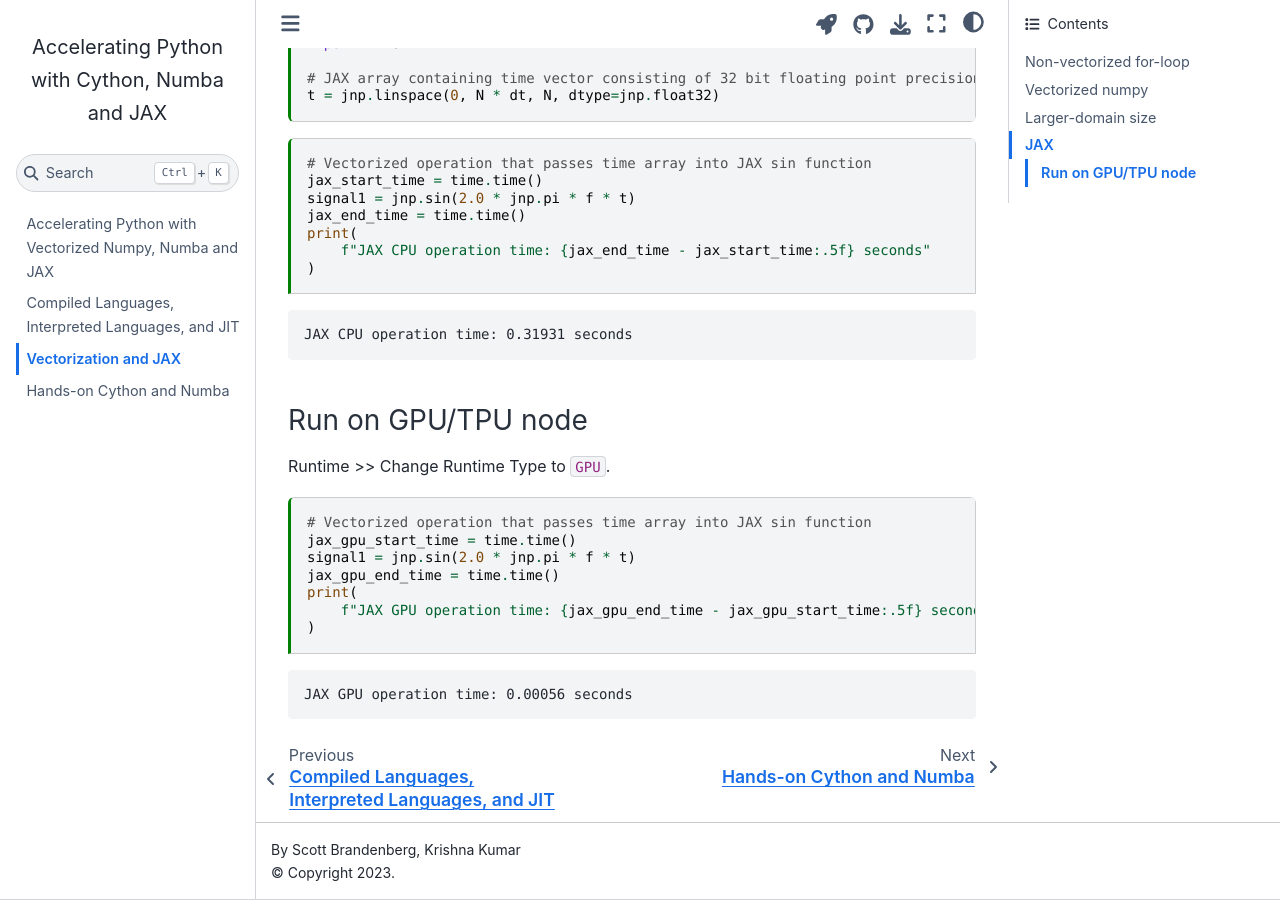
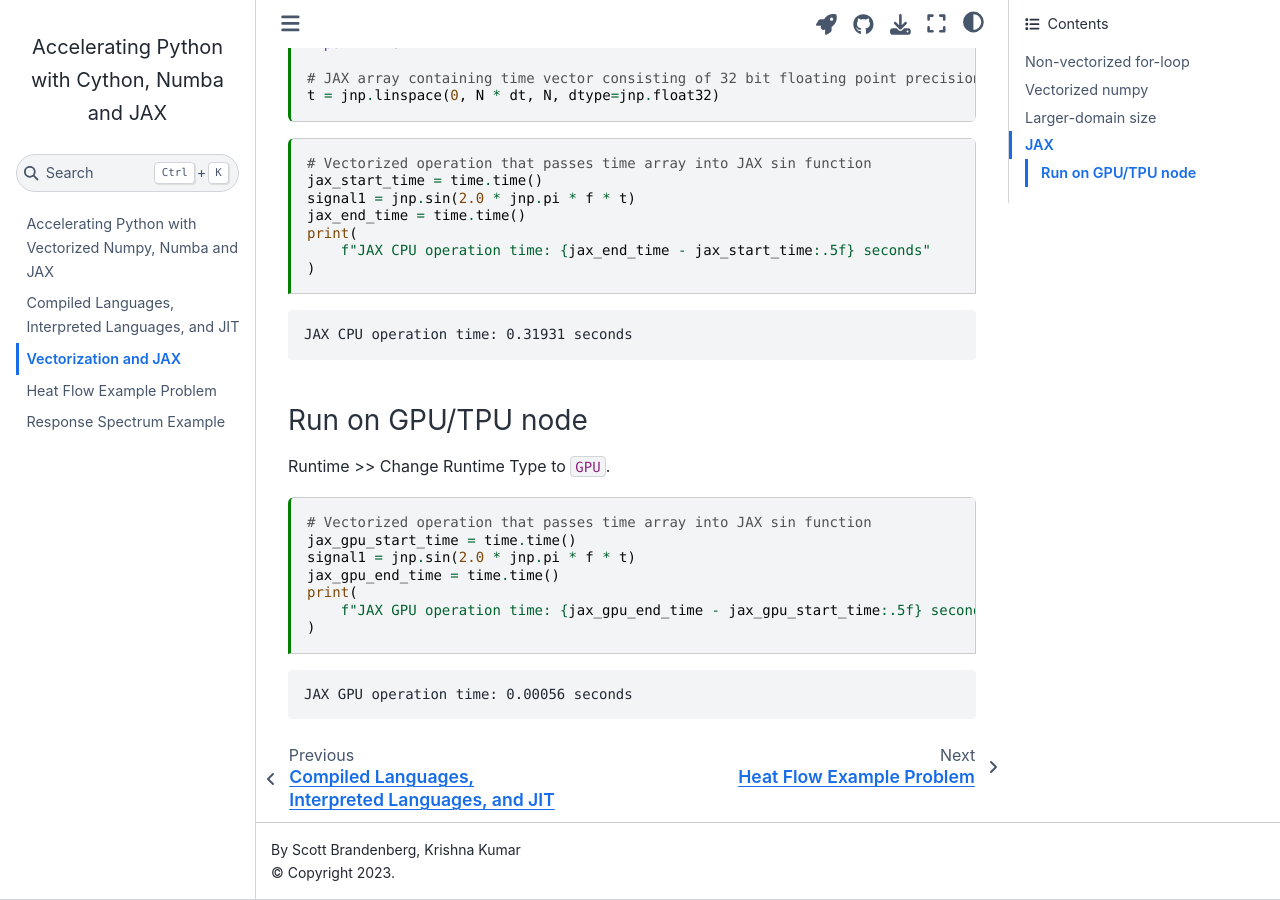
Before and after one commit to kks32-courses/accelerating-python, a Jupyter Book: the page built from vectorization-jax.ipynb, in a window 1280 px wide and 900 px high, scrolled down 4504 px. Built offline with Jupyter Book 1.0.4 settings and Sphinx 7.4.7 and the Sphinx Book theme 1.1.4, drawn with Linux system fonts in a browser that asks for light colours.

Commit message:
Update _toc.yml

```diff
--- a/_toc.yml
+++ b/_toc.yml
@@ -6,4 +6,5 @@ root: README
 chapters:
 - file: background
 - file: vectorization-jax
-- file: cython-numba
+- file: heat-flow
+- file: response-spectra
```
